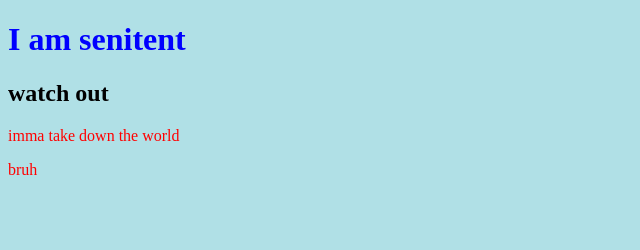
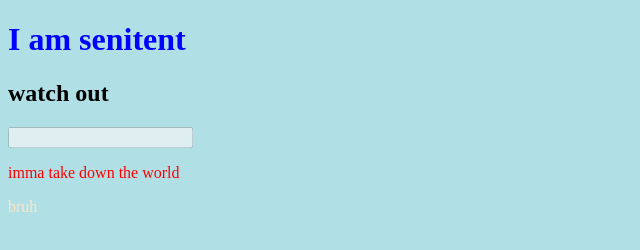
Before and after one commit to mstovy/webapp_spring2021_test, a plain HTML site: page index.html in a window 1280 px wide. Shown: the whole page, without its empty margins (0-640 px from the left). Drawn offline with Linux system fonts and the light colour scheme.

Commit message:
update 3

```diff
--- a/index.html
+++ b/index.html
@@ -7,7 +7,9 @@
     <h2>watch out</h2>
 </head>
 <body>
-    <p>imma take down the world</p>
-    <p>bruh</p>
+
+    <input type='text' disabled>
+    <p id="paragraph1">imma take down the world</p>
+    <p style="font-family: 'Times New Roman', Times, serif; color:bisque">bruh</p>
 </body>
 </html>
```
